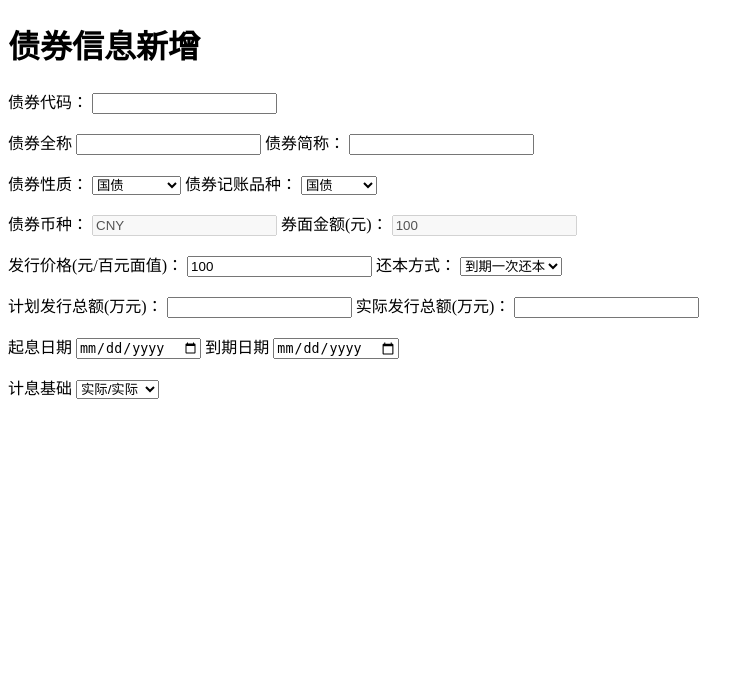
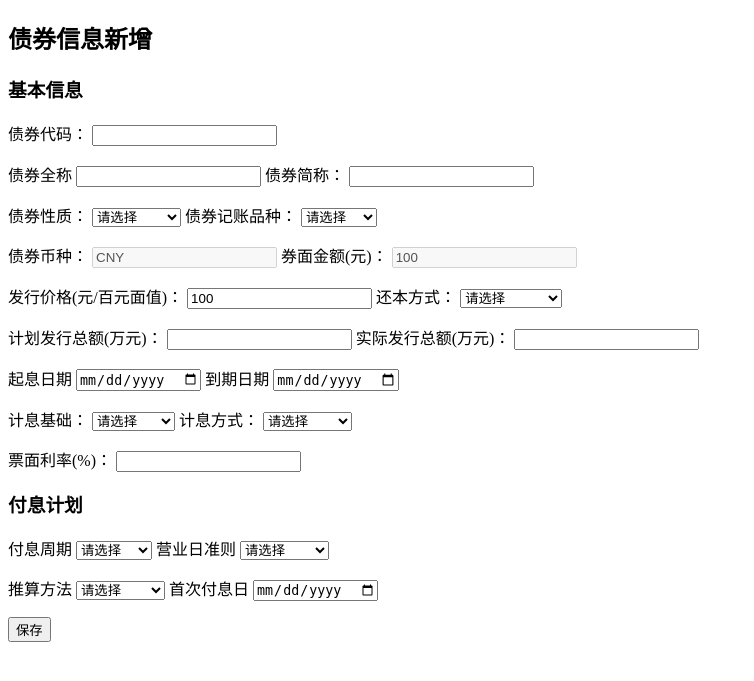
Before and after one commit to chengixr/DealSystem, a Django app: page /secinfo/ in a window 1280 px wide. Shown: the top 681 px of the page, without its empty margins (0-754 px from the left). Run offline with Django 4.2, Linux system fonts and the light colour scheme.

Commit message:
study django 2022-04-08 18:20

```diff
--- a/app01/templates/secinfo.html
+++ b/app01/templates/secinfo.html
@@ -6,7 +6,8 @@
 </head>
 <body>
 
-<h1>债券信息新增</h1>
+<h2>债券信息新增</h2>
+<h3>基本信息</h3>
 <form method="post">
 
     {% csrf_token %}
@@ -25,7 +26,7 @@
     <p>
         <label for="ISSUESUBJECT1">债券性质：</label>
         <select id="ISSUESUBJECT1" name="ISSUESUBJECT1">
-            <option value="" disabled>请选择</option>
+            <option value="" disabled selected>请选择</option>
             <option value="GZ">国债</option>
             <option value="DF">地方政府债</option>
             <option value="CD">同业存单</option>
@@ -33,7 +34,7 @@
 
         <label for="ISSUESUBJECT2">债券记账品种：</label>
         <select id="ISSUESUBJECT2" name="ISSUESUBJECT2">
-            <option value="" disabled>请选择</option>
+            <option value="" disabled selected>请选择</option>
             <option value="GZ">国债</option>
             <option value="DF">地方债</option>
             <option value="CD">同业存单</option>
@@ -52,7 +53,7 @@
 
         <label for="returntype">还本方式：</label>
         <select id="returntype" name="returntype">
-            <option value="" disabled>请选择</option>
+            <option value="" disabled selected>请选择</option>
             <option value="O">到期一次还本</option>
             <option value="M">分期还本</option>
         </select>
@@ -72,15 +73,65 @@
         <input type="date" id="mdate" name="mdate">
     </p>
     <p>
-        <label for="basis">计息基础</label>
+        <label for="basis">计息基础：</label>
         <select id="basis" name="basis">
-            <option value="" disabled>请选择</option>
+            <option value="" disabled selected>请选择</option>
             <option value="A/A">实际/实际</option>
             <option value="A/360">实际/360</option>
             <option value="A/365">实际/365</option>
             <option value="A/365F">实际/365F</option>
         </select>
 
+        <label for="intcalrule">计息方式：</label>
+        <select id="intcalrule" name="intcalrule">
+            <option value="" disabled selected>请选择</option>
+            <option value="DIS">贴现</option>
+            <option value="IAM">利随本清式</option>
+            <option value="NPV">附息</option>
+            <option value="ZCO">零息</option>
+        </select>
+    </p>
+    <P>
+        <label for="sec_paperir">票面利率(%)：</label>
+        <input type="text" id="sec_paperir" name="sec_paperir">
+    </P>
+
+    <h3>付息计划</h3>
+
+    <p>
+        <label for="paycycle">付息周期</label>
+        <select id="paycycle" name="paycycle">
+            <option value="" disabled selected>请选择</option>
+            <option value="DSD">利随本清</option>
+            <option value="M">月</option>
+            <option value="Q">季度</option>
+            <option value="S">半年</option>
+            <option value="Y">年</option>
+        </select>
+
+        <label for="payrule">营业日准则</label>
+        <select id="payrule" name="payrule">
+            <option value="" disabled selected>请选择</option>
+            <option value="next">向后</option>
+            <option value="last">向前</option>
+            <option value="unchanged">不调整</option>
+            <option value="adjust">调整的向后</option>
+        </select>
+    </p>
+    <p>
+        <label for="schecalrule">推算方法</label>
+        <select id="schecalrule" name="schecalrule">
+            <option value="" disabled selected>请选择</option>
+            <option value="FD">首次付息日</option>
+            <option value="MB">到期日向前</option>
+            <option value="VF">起息日向后</option>
+        </select>
+
+        <label for="sec_firstpaydate">首次付息日</label>
+        <input type="date" id="sec_firstpaydate" name="sec_firstpaydate">
+    </p>
+    <p>
+        <input type="submit" name="save" value="保存">
 
     </p>
 </form>
--- a/app01/views.py
+++ b/app01/views.py
@@ -1,6 +1,7 @@
 
 # Create your views here.
 from django.shortcuts import render, HttpResponse, redirect
+from django.contrib import messages
 from app01 import models
 import requests
 import time
@@ -103,3 +104,23 @@ def register(request):
 def secinfo(request):
     if request.method == "GET":
         return render(request, 'secinfo.HTML')
+
+    print(request.POST)
+    secid = request.POST.get('secid')
+    secfullname = request.POST.get('secfullname')
+    secname = request.POST.get('secname')
+    issuesubject1 = request.POST.get('ISSUESUBJECT1')
+    issuesubject2 = request.POST.get('ISSUESUBJECT2')
+    issueprice = request.POST.get('issueprice')
+    planissueamt = request.POST.get('planissueamt')
+    sec_issueamt = request.POST.get('sec_issueamt')
+    vdate = request.POST.get('vdate')
+    mdate = request.POST.get('mdate')
+    basis = request.POST.get('basis')
+    intcalrule = request.POST.get('intcalrule')
+    sec_paperir = request.POST.get('sec_paperir')
+    paycycle = request.POST.get('paycycle')
+    payrule = request.POST.get('payrule')
+    schecalrule = request.POST.get('schecalrule')
+    sec_firstpaydate = request.POST.get('sec_firstpaydate')
+    return render(request, 'secinfo.html')
```
Also changed, not shown: app01/models.py (+51 -51 lines).
